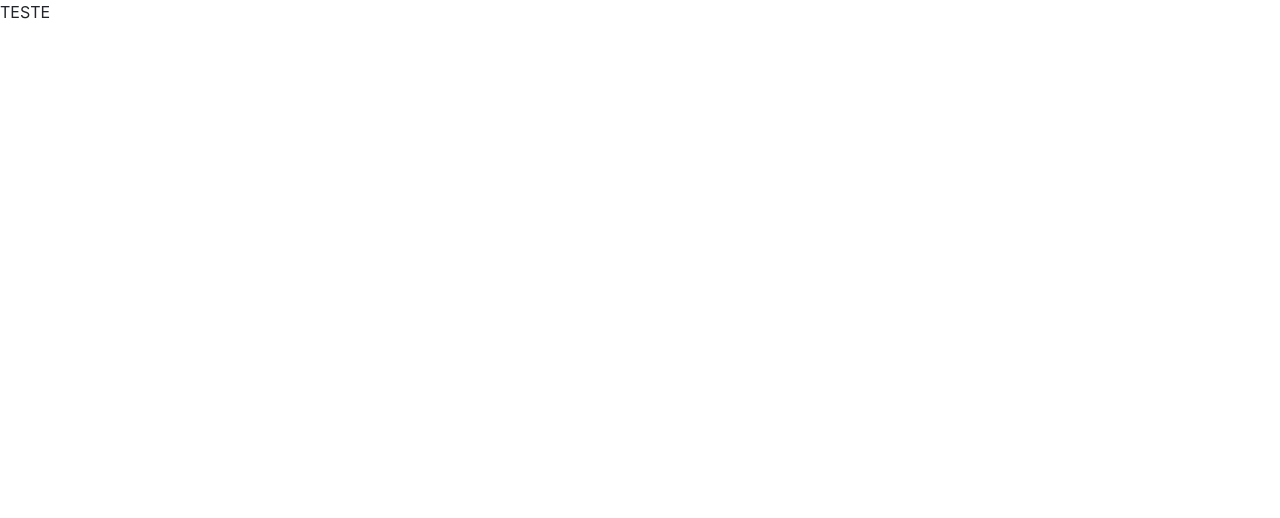
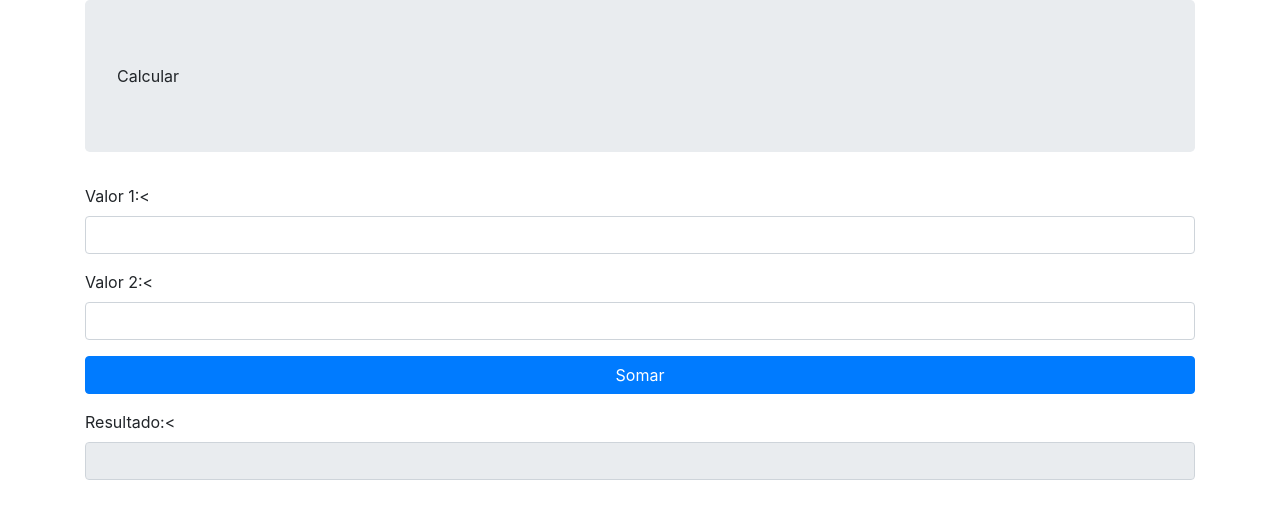
Before and after one commit to Fernanda-hue/aula-1-monaca, a website: page www/index.html in a window 1280 px wide. Drawn offline with Linux system fonts and the light colour scheme; files that its build step writes are made by us from their sources; files whose address does not match are found by name.

Commit message:
layout da tela principal

```diff
--- a/www/index.html
+++ b/www/index.html
@@ -4,9 +4,11 @@
   <meta charset="utf-8">
   <meta name="viewport" content="width=device-width, initial-scale=1, maximum-scale=1, user-scalable=no, viewport-fit=cover">
   <meta http-equiv="Content-Security-Policy" content="default-src * data: gap: https://ssl.gstatic.com; style-src * 'unsafe-inline'; script-src * 'unsafe-inline' 'unsafe-eval'">
+
   <!-- scripts -->
   <script src="components/loader.js"></script>
   <script src="lib/jquery-3.5.1.min.js"></script>
+  <script src="components/acao.js"></script>
 
   <!-- Estilos -->
   <link rel="stylesheet" href="components/loader.css">
@@ -14,10 +16,47 @@
   <link rel="stylesheet" href="css/style.css">
 
 
-
-  </script>
 </head>
 <body>
-  TESTE
+  <div class="container">
+    <div class="row">
+        <div class="col-12">
+          <div class="jumbotron"
+            <h2>Calcular</h2>
+          </div>
+        </div>
+    </div>
+    <div class="row">
+        <div class="col-12">
+          <div class="form-group">
+            <label for="">Valor 1:</label><
+            <input type="number" class="form-control" id="valor">
+          </div>
+        </div>
+    </div>
+    <div class="row">
+        <div class="col-12">
+          <div class="form-group">
+            <label for="">Valor 2:</label><
+            <input type="number" class="form-control" id="valor2">
+          </div>
+        </div>
+    </div>
+    <div class="row">
+        <div class="col-12">
+          <div class="form-group">
+            <botton class="btn btn-primary btn-block" id="somar">Somar</botton>
+          </div>
+        </div>
+    </div>
+    <div class="row">
+        <div class="col-12">
+          <div class="form-group">
+            <label for="">Resultado:</label><
+            <input type="text" class="form-control" readonly id="resultado">
+          </div>
+        </div>
+    </div>
+  </div>
 </body>
 </html>
```
Also changed, not shown: www/components/acao.js (added).
